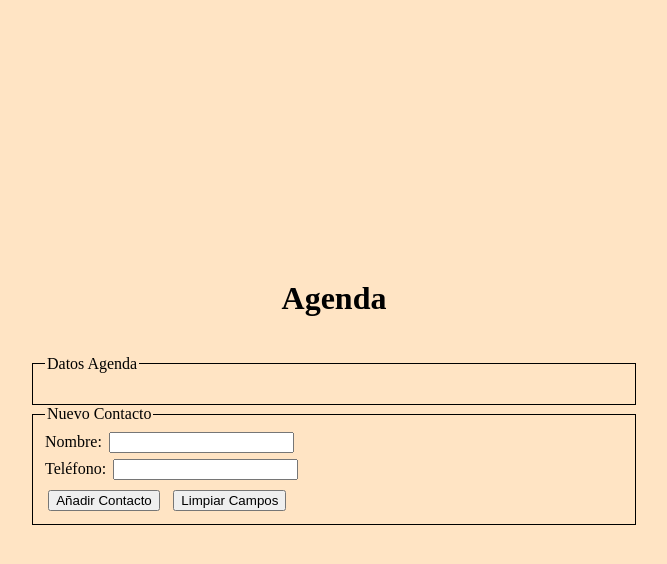
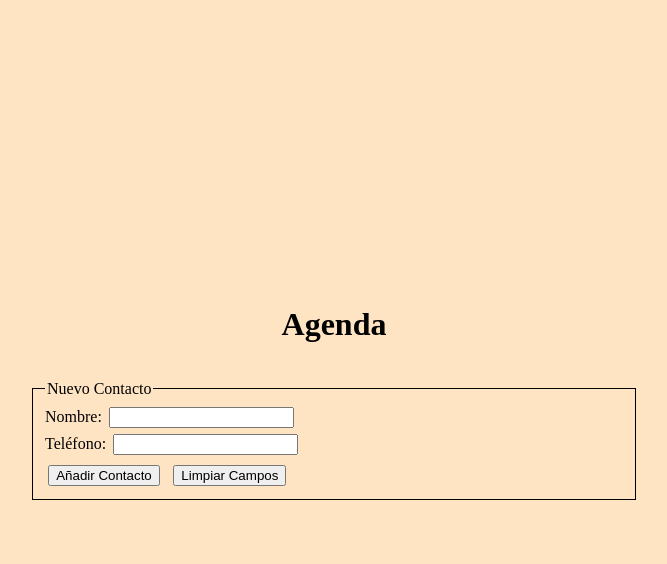
Before and after one commit to duquediazn/DWES, a PHP site: page / in a window 1280 px wide. Shown: the top 564 px of the page, without its empty margins (306-973 px from the left). Run offline with PHP 8.4, Linux system fonts and the light colour scheme.

Commit message:
correción php embebido

```diff
--- a/tarea2/index.php
+++ b/tarea2/index.php
@@ -83,22 +83,21 @@ $agenda = $_SESSION['agenda'];
     </section>
     <section class="contenedor">
         <form action="" method="POST">
+            <?php if (!empty($agenda)) { ?>
             <fieldset>
-                <legend>Datos Agenda</legend>
+
+            <legend>Datos Agenda</legend>
+
                 <ul>
-                    <?php
-                    if (!empty($agenda)) {
-                        foreach ($agenda as $nombre => $telefono) {
-                    ?>
+                <?php  foreach ($agenda as $nombre => $telefono) { ?>
 
-                            <li> <?php echo $nombre . ": " . $telefono; ?> </li>
+                        <li> <?php echo $nombre . ": " . $telefono; ?> </li>
 
-                    <?php
-                        }
-                    }
-                    ?>
+                <?php } ?>
                 </ul>
             </fieldset>
+            <?php } ?>
+
             <fieldset>
                 <legend>Nuevo Contacto</legend>
 
```
